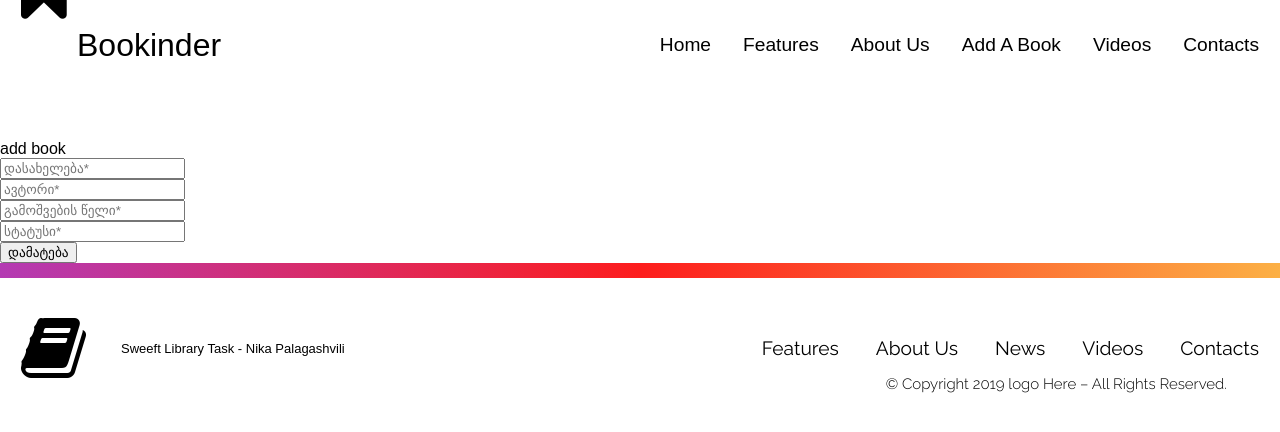
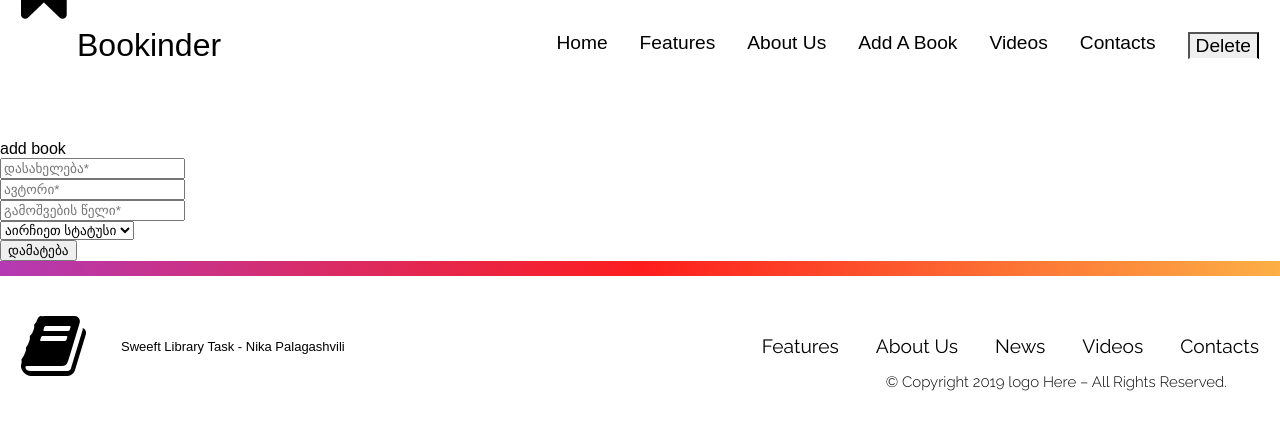
Before and after one commit to palagashviliniika/CRUD-Library-Task, a PHP site: page /add.php in a window 1280 px wide. Shown: the top 432 px of the page. Run offline with PHP 8.4, Linux system fonts and the light colour scheme.

Commit message:
Added delete function

```diff
--- a/add.php
+++ b/add.php
@@ -14,8 +14,7 @@ if (isset($_POST['submit'])){
     if (!$errors){
         $saveBook = new BooksController($_POST);
         $saveBook->saveBook();
-    } else {
-        echo "there are errors";
+        header('location: index.php');
     }
 }
 ?>
@@ -28,21 +27,17 @@ if (isset($_POST['submit'])){
     <form class="search register" action="add.php" method="post">
         <div class="formname">add book</div>
 
-        <div class="div">
-            <input type="text" id="title" name="title" placeholder="დასახელება*" class="input">
-        </div>
+        <input type="text" id="title" name="title" placeholder="დასახელება*" class="input">
         <div class="error"><?php @$results->showError($errors, 'title');?></div>
-        <div class="div">
-            <input type="text" id="author" name="author" placeholder="ავტორი*" class="input" >
-        </div>
+        <input type="text" id="author" name="author" placeholder="ავტორი*" class="input" >
         <div class="error"><?php @$results->showError($errors, 'author');?></div>
-        <div class="div">
-            <input type="text" id="year" name="year" placeholder="გამოშვების წელი*" class="input">
-        </div>
+        <input type="text" id="year" name="year" placeholder="გამოშვების წელი*" class="input">
         <div class="error"><?php @$results->showError($errors, 'year');?></div>
-        <div class="div">
-            <input type="text" id="status" name="status" placeholder="სტატუსი*" class="input">
-        </div>
+        <select id="status" name="status" placeholder="სტატუსი*" class="input">
+            <option value="">აირჩიეთ სტატუსი</option>
+            <option value="თავისუფალი">თავისუფალი</option>
+            <option value="დაკავებული">დაკავებული</option>
+        </select>
         <div class="error"><?php @$results->showError($errors, 'status');?></div>
 
         <input type="submit" id="submit" name="submit" value="დამატება" class="search_btn second">
--- a/classes/books.class.php
+++ b/classes/books.class.php
@@ -18,4 +18,10 @@ class Books extends Dbh {
         $stmt->execute([$postData['title'], $postData['year'], $postData['status'], $postData['author']]);
     }
 
+    public function deleteBooks($ids){
+        $sql = "DELETE FROM books WHERE id IN ($ids)";
+        $stmt = $this->connect()->prepare($sql);
+        $stmt->execute();
+    }
+
 }
--- a/classes/booksContr.php
+++ b/classes/booksContr.php
@@ -21,4 +21,16 @@ class BooksController{
         $book = new Books();
         $book->setBooks($this->postData);
     }
+
+    public function deleteBooks(){
+        if (empty($this->postData['delete-checkbox'])){
+            header('location: index.php');
+        } else{
+            $string = implode(', ', $this->postData['delete-checkbox']);
+
+            $delete = new Books();
+            $delete->deleteBooks($string);
+            header('location: index.php');
+        }
+    }
 }
--- a/classes/booksView.php
+++ b/classes/booksView.php
@@ -8,6 +8,10 @@ class BooksView {
         $results = $books->getBooks();
 
         return $results;
+    }
+
+    public function showID($book){
+        echo htmlspecialchars($book['id']);
     }
 
     public function showTitle($book){
--- a/includes/header.php
+++ b/includes/header.php
@@ -38,6 +38,7 @@
             <a class="h2" href="./add.php">add a book</a>
             <a class="h2" href="">videos</a>
             <a class="h2" href="">contacts</a>
+            <button class="h2" value="delete" name="delete-btn" id="delete-btn" form="delete-form">Delete</button>
         </div>
     </div>
 </div>
```
Also changed, not shown: index.php (+14 -3 lines).
